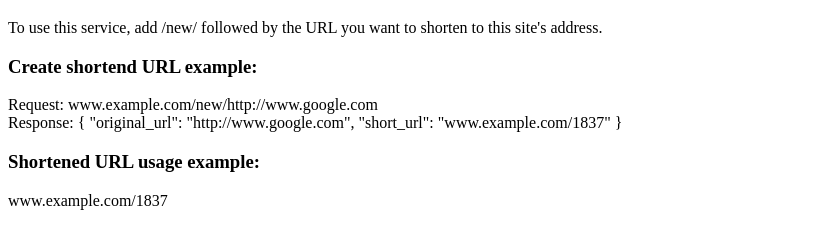
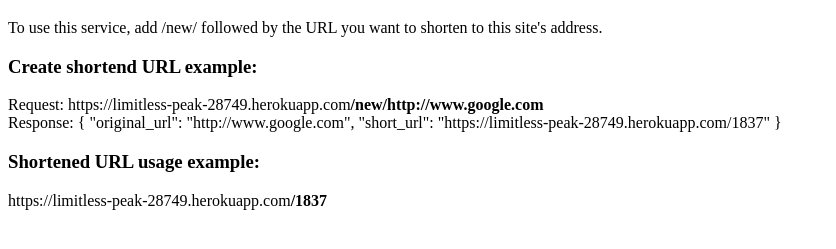
Before and after one commit to AdamRisberg/url-shortener-microservice, a website: page Public/index.html in a window 1280 px wide. Shown: the part 61-310 px from the top of the page, without its empty margins (0-836 px from the left). Drawn offline with Linux system fonts and the light colour scheme.

Commit message:
Modified index.html

```diff
--- a/Public/index.html
+++ b/Public/index.html
@@ -11,8 +11,8 @@
   <p>To use this service, add /new/ followed by the URL you want to shorten to this site's address.</p>
 
   <h3>Create shortend URL example:</h3>
-  <p>Request: www.example.com/new/http://www.google.com <br> Response: { "original_url": "http://www.google.com", "short_url": "www.example.com/1837" }</p>
+  <p>Request: https://limitless-peak-28749.herokuapp.com<strong>/new/http://www.google.com</strong><br>Response: { "original_url": "http://www.google.com", "short_url": "https://limitless-peak-28749.herokuapp.com/1837" }</p>
   <h3>Shortened URL usage example:</h3>
-  <p>www.example.com/1837</p>
+  <p>https://limitless-peak-28749.herokuapp.com<strong>/1837</strong></p>
 </body>
 </html>
```
